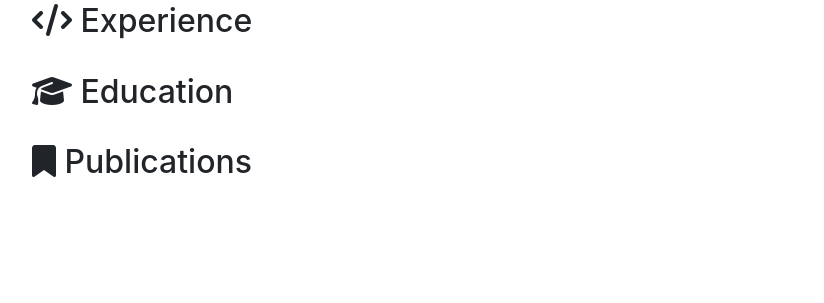
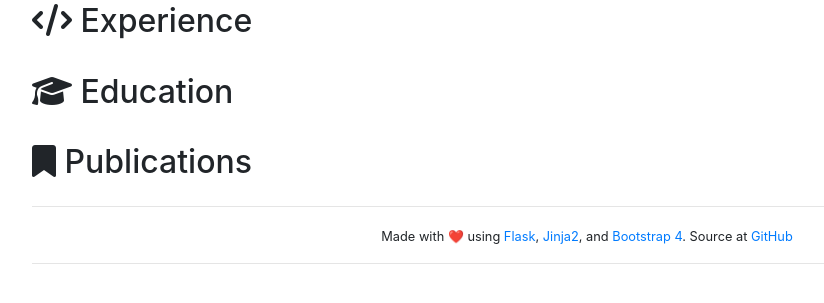
Before and after one commit to ericmjl/resume, a Flask app: template templates/resume.html in a window 1280 px wide. Shown: the part 138-441 px from the top of the page, without its empty margins (53-877 px from the left). Run offline with Flask 2, Linux system fonts and the light colour scheme; the template is opened without the code that fills it, so the values that code supplies are empty; some libraries are stand-ins or nearby versions.

Commit message:
Added footer for resume page

```diff
--- a/templates/resume.html
+++ b/templates/resume.html
@@ -126,9 +126,25 @@
           </ul>
         </div>
       </div>
+      <hr>
+      <div class="row">
+        <div class="col-12 text-center">
+          <small>
+            Made with ❤️ using
+            <a href="https://palletsprojects.com/p/flask/">Flask</a>,
+            <a href="https://palletsprojects.com/p/jinja/">Jinja2</a>,
+            and <a href="https://getbootstrap.com/">Bootstrap 4</a>.
+            Source at <a href="https://github.com/ericmjl/resume">GitHub</a>
+          </small>
+          <hr>
+        </div>
+      </div>
+    </div>
 
-    </div>
+
+
   </body>
+
   <script src="https://code.jquery.com/jquery-3.4.1.slim.min.js"
     integrity="sha384-J6qa4849blE2+poT4WnyKhv5vZF5SrPo0iEjwBvKU7imGFAV0wwj1yYfoRSJoZ+n"
     crossorigin="anonymous"></script>
```
Also changed, not shown: index.html (+21 -5 lines).
